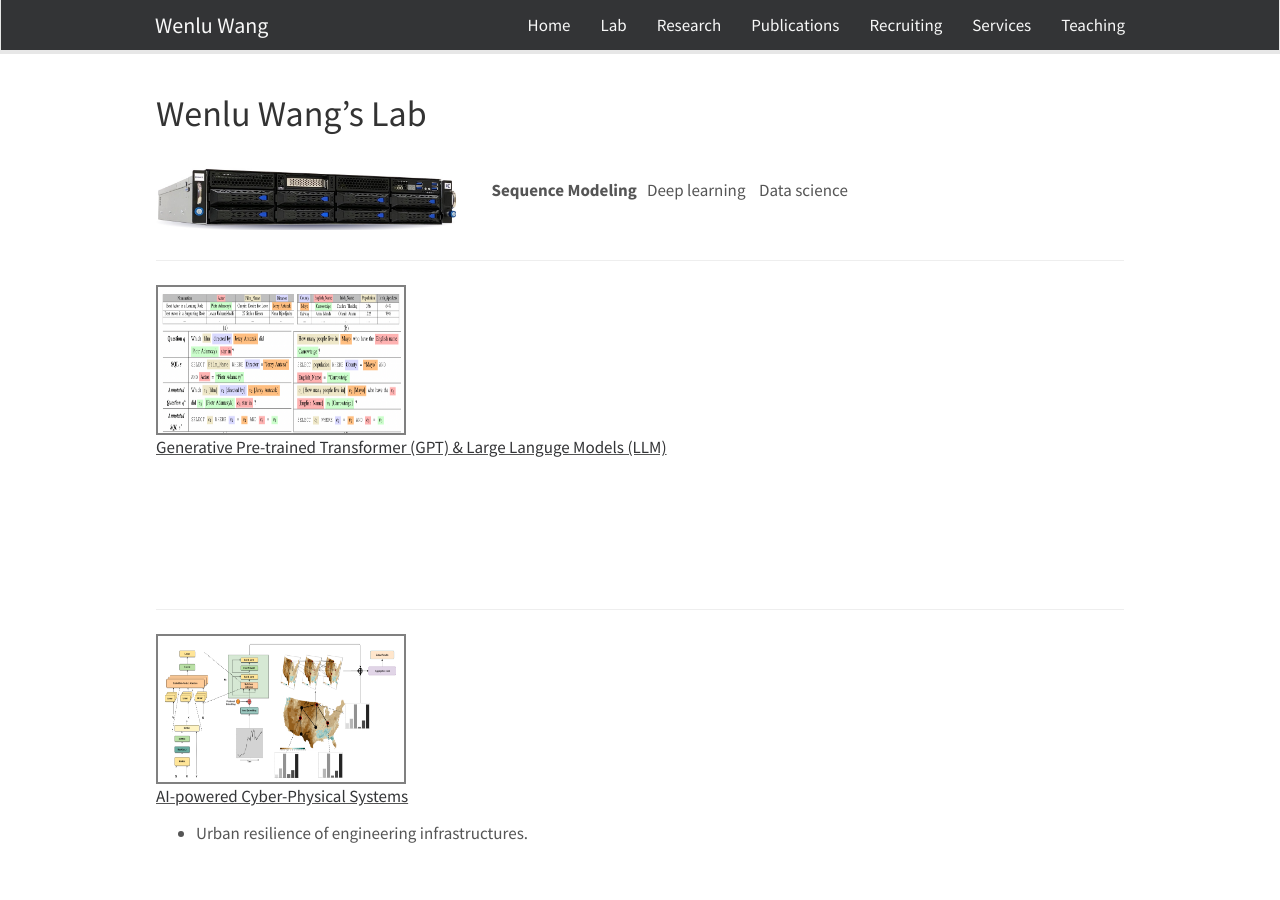
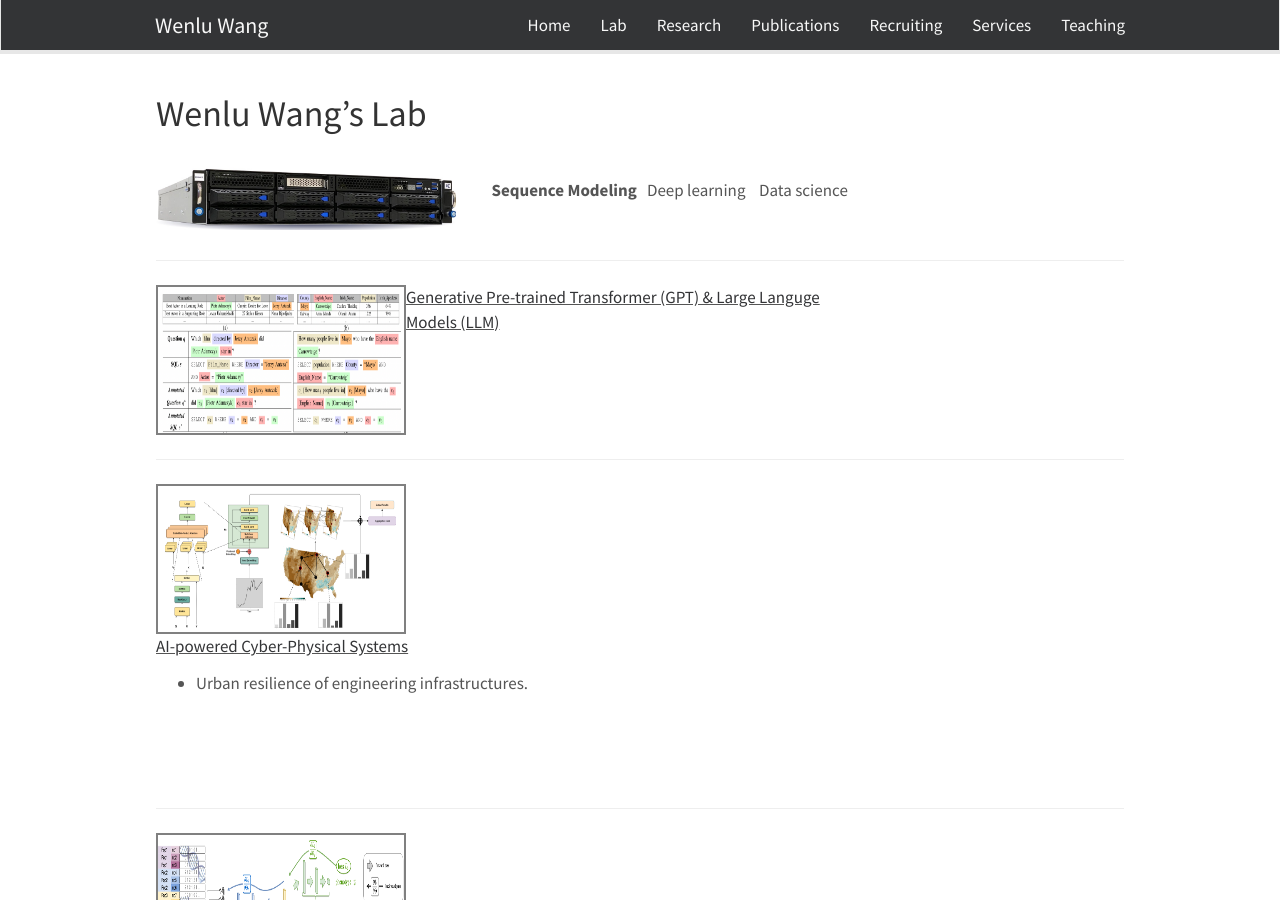
Before and after one commit to WENLU-W/WENLU-W.github.io, a Jekyll site: the page built from docs/_pages/team.md, in a window 1280 px wide and 900 px high. Built offline with Jekyll 4.4.1, drawn with Linux system fonts in a browser that asks for light colours; nearby versions of some CDN libraries.

Commit message:
Update team.md

```diff
--- a/docs/_pages/team.md
+++ b/docs/_pages/team.md
@@ -15,7 +15,7 @@
 
 ------------------------------------------
 <div style="width: 100%;">
-<div style="height: 150px; width: 250px; border: 2px solid gray; background-image: url({{ site.url }}{{ site.baseurl }}/images/nlidb.png);background-position: center center; background-repeat: no-repeat; background-size: 100% 100%;">
+<div style="float: left; height: 150px; width: 250px; border: 2px solid gray; background-image: url({{ site.url }}{{ site.baseurl }}/images/nlidb.png);background-position: center center; background-repeat: no-repeat; background-size: 100% 100%;">
 </div>
 <div style="height: 150px; width: 700px;">
 <ins>[Generative Pre-trained Transformer (GPT) & Large Languge Models (LLM)](https://wenlu-w.github.io/project/2022/01/01/llm.html)</ins>
```
